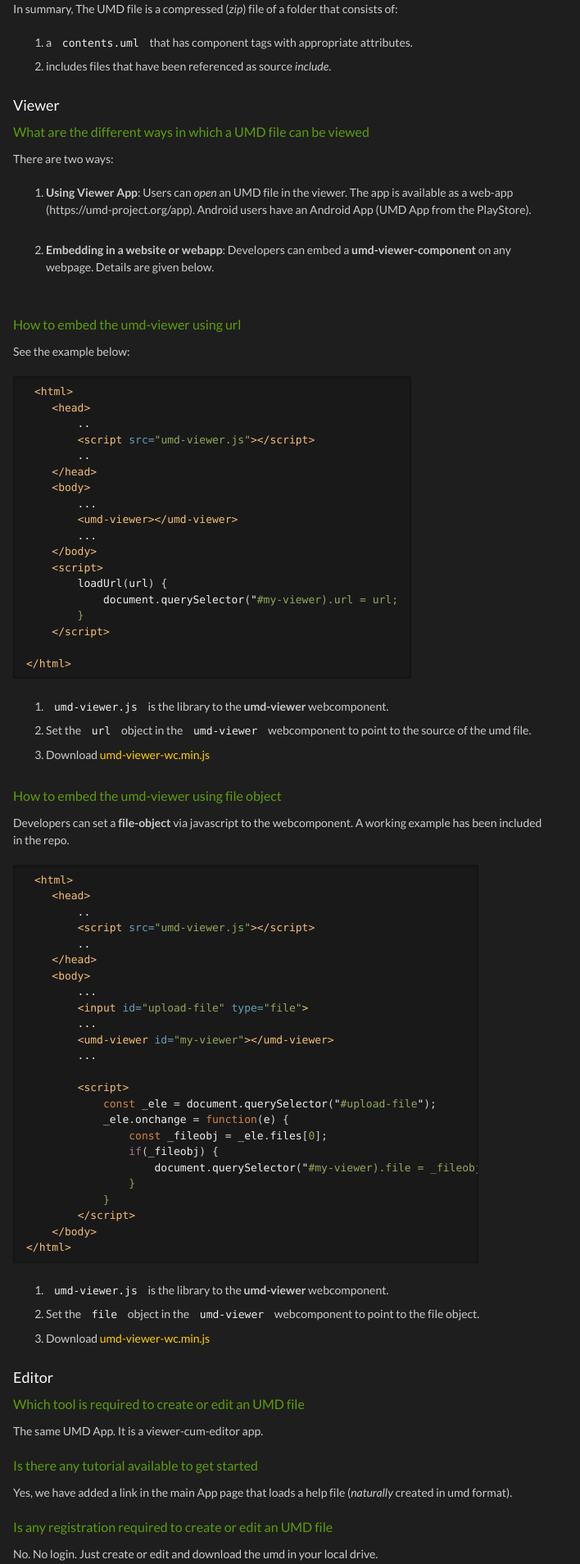
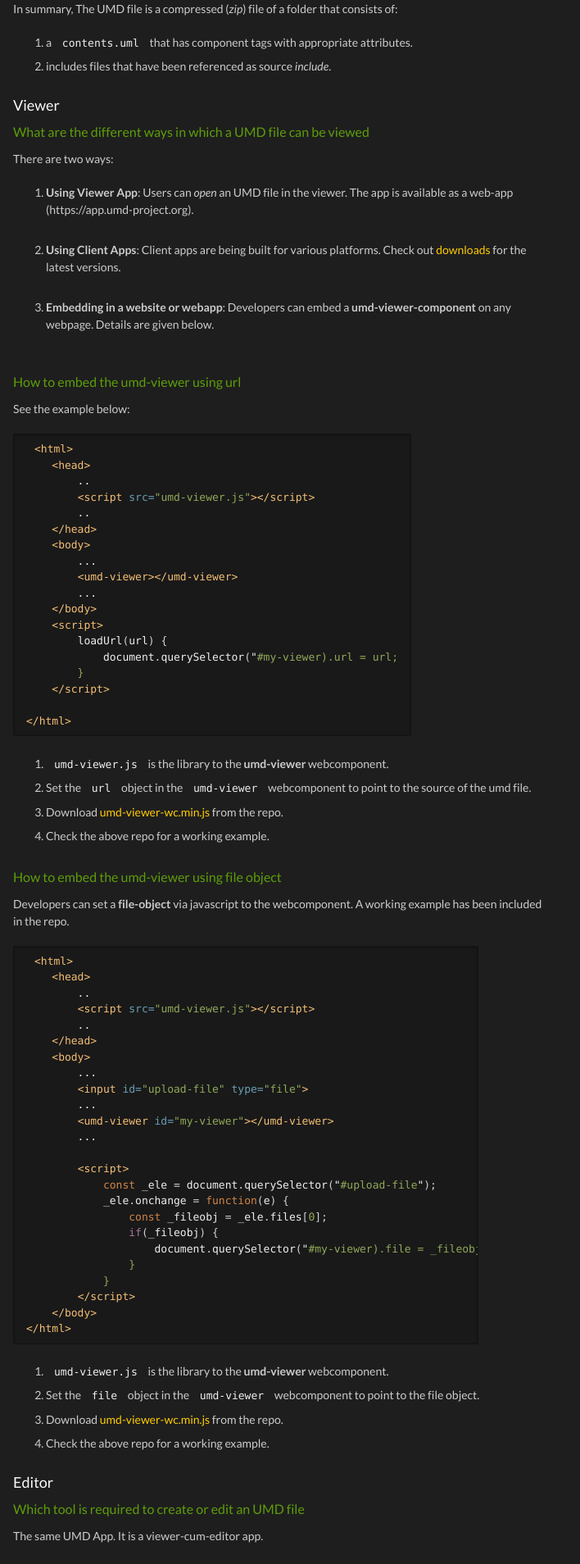
Before and after one commit to umd-project/umd-docs, a Jekyll site: the page built from developers.md, in a window 1280 px wide. Shown: the part 1375-3283 px from the top of the page at 82% size, without its empty margins (0-708 px from the left). Built offline with Jekyll 4.4.1, drawn with Linux system fonts in a browser that asks for light colours; comment, search, counter and statistics services are not loaded; some of the changed text lies outside the part shown.

Commit message:
updated links

````diff
--- a/_layouts/default.html
+++ b/_layouts/default.html
@@ -65,7 +65,7 @@
         </div>
         <div class="footer-row">
           <img src="https://img.shields.io/badge/©-RmR-blue">
-          <a href="https://github.com/rrrepos/umd-project" target="_blank"><img
+          <a href="https://github.com/umd-project" target="_blank"><img
               src="https://img.shields.io/badge/github-repolink-blue">
           </a>
           <img src="https://img.shields.io/badge/license-Apache 2.0-blue">
--- a/developers.md
+++ b/developers.md
@@ -67,7 +67,9 @@
 #### What are the different ways in which a UMD file can be viewed
 {: .subtitle}
 There are two ways:
-1. **Using Viewer App**: Users can *open* an UMD file in the viewer. The app is available as a web-app (https://umd-project.org/app). Android users have an Android App (UMD App from the PlayStore).
+1. **Using Viewer App**: Users can *open* an UMD file in the viewer. The app is available as a web-app (https://app.umd-project.org).
+
+2. **Using Client Apps**: Client apps are being built for various platforms. Check out [downloads](../downloads.html) for the latest versions.
 
 2. **Embedding in a website or webapp**: Developers can embed a **umd-viewer-component** on any webpage. Details are given below.
 
@@ -100,7 +102,8 @@
 
 1. `umd-viewer.js` is the library to the **umd-viewer** webcomponent.
 2. Set the `url` object in the  `umd-viewer` webcomponent to point to the source of the umd file.
-3. Download [umd-viewer-wc.min.js](../components/umd-viewer-wc.min.js)
+3. Download [umd-viewer-wc.min.js](https://github.com/umd-project/umd-viewer/tree/main/dist){:target="_blank"} from the repo.
+4. Check the above repo for a working example.
 
 
 #### How to embed the umd-viewer using file object
@@ -137,7 +140,9 @@
 
 1. `umd-viewer.js` is the library to the **umd-viewer** webcomponent.
 2. Set the `file` object in the  `umd-viewer` webcomponent to point to the file object.
-3. Download [umd-viewer-wc.min.js](../components/umd-viewer-wc.min.js)
+3. Download [umd-viewer-wc.min.js](https://github.com/umd-project/umd-viewer/tree/main/dist){:target="_blank"} from the repo.
+4. Check the above repo for a working example.
+
 
 ### Editor
 #### Which tool is required to create or edit an UMD file
@@ -189,7 +194,7 @@
 https://umd-project.org/app?url=https://www.dropbox.com/s/{file-id}?dl=0
 ```
 Of course, you need to replace the file-id with an appropriate one.
-3. Check out: [https://umd-project.org/app/?url=https://www.dropbox.com/s/nm6bempxm8386ju/sample-edu.md?dl=0](https://umd-project.org/app/?url=https://www.dropbox.com/s/nm6bempxm8386ju/sample-edu.md?dl=0){:target="_blank"}
+3. Check out: [https://app.umd-project.org/?url=https://www.dropbox.com/s/nm6bempxm8386ju/sample-edu.md?dl=0](https://app.umd-project.org/?url=https://www.dropbox.com/s/nm6bempxm8386ju/sample-edu.md?dl=0){:target="_blank"}
 
 
 <br/>
````
Also changed, not shown: downloads.md (+1 -1 lines).
